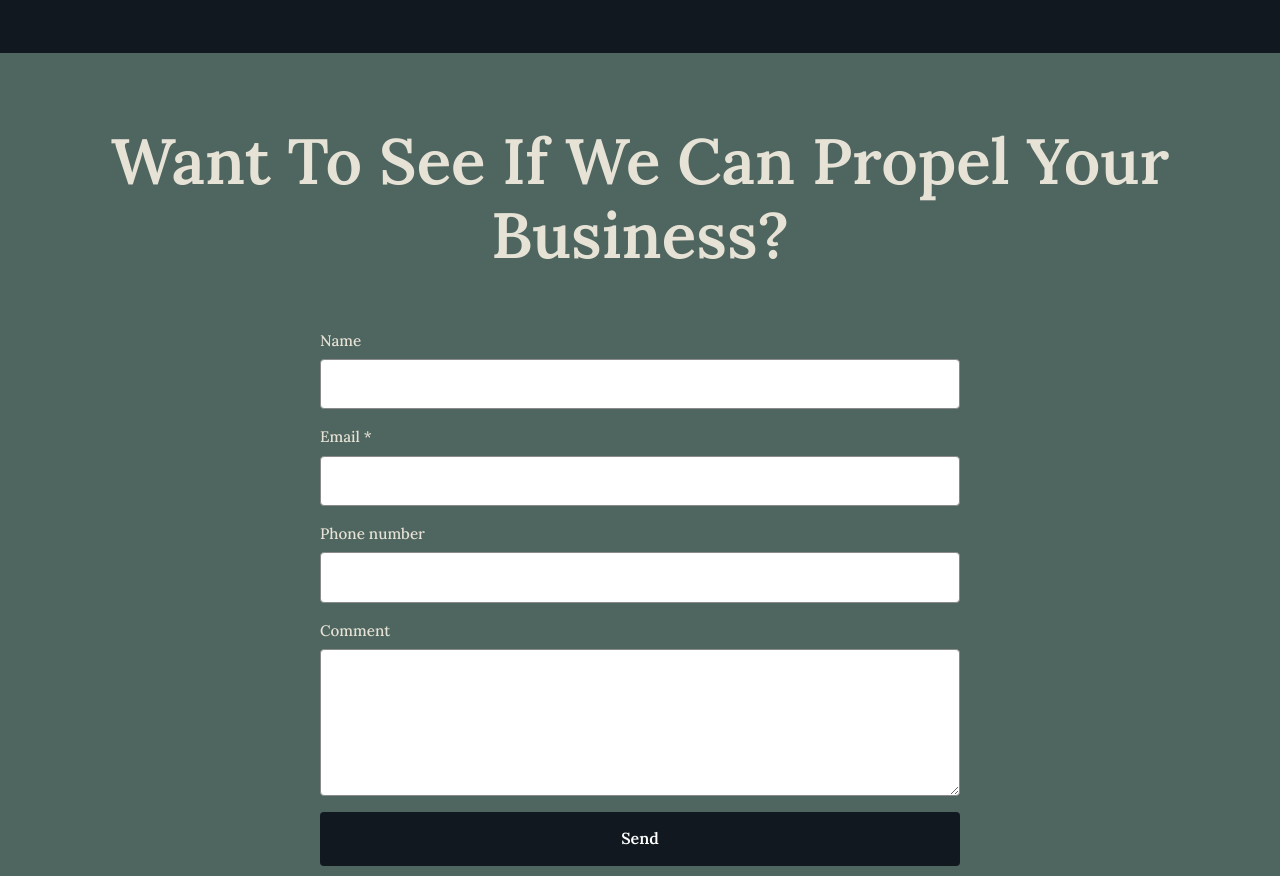
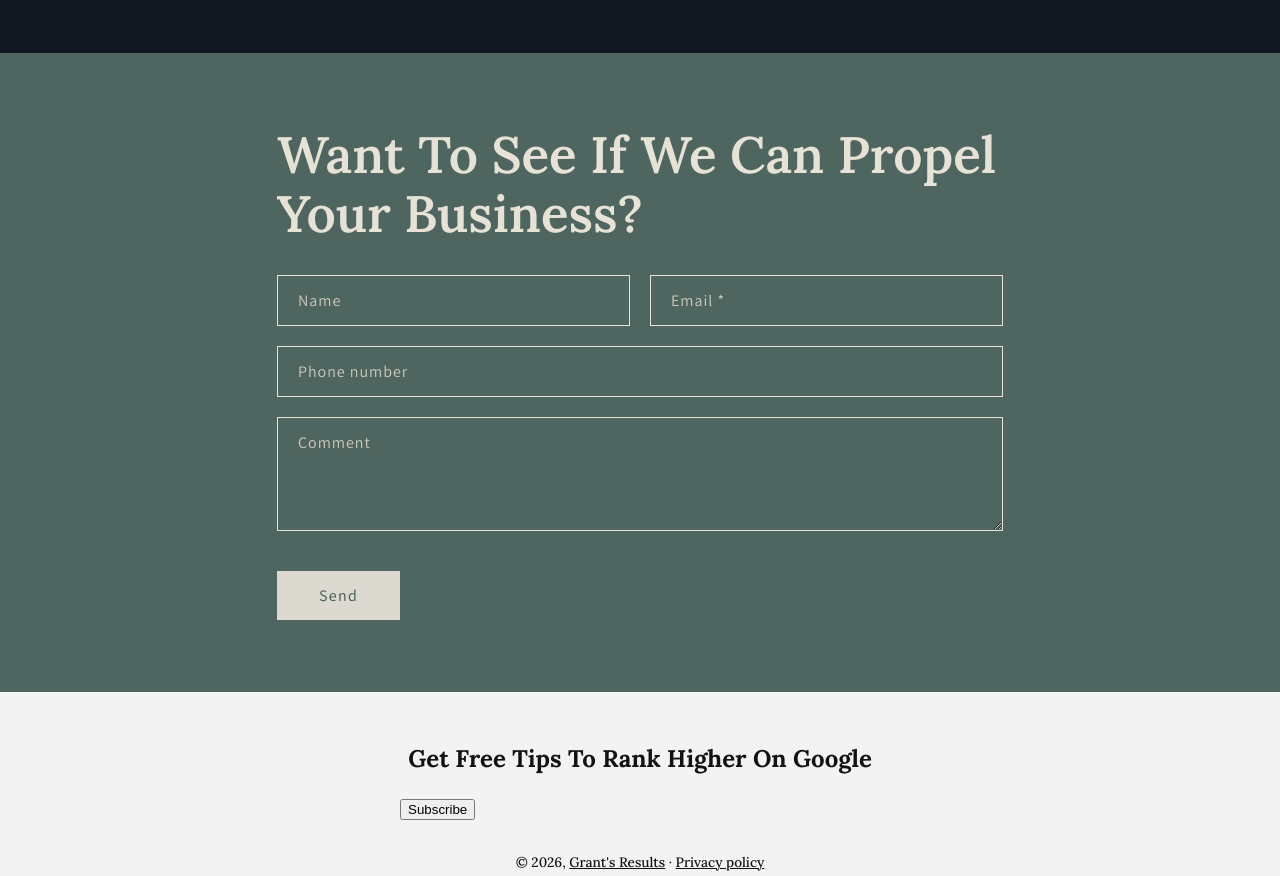
Before and after one commit to GrantsResults/GrantsResults.com, a plain HTML site: page public/index.html in a window 1280 px wide. Shown: the part 1380-2256 px from the top of the page. Drawn offline with Linux system fonts and the light colour scheme.

Commit message:
Restyle contact form to match design
Co-Authored-By: Claude Sonnet 5.5 <noreply@anthropic.com>
Claude-Session: https://claude.ai/code/session_01NYsHdjmMvBrJenZj97aWQ2

```diff
--- a/public/index.html
+++ b/public/index.html
@@ -54,10 +54,10 @@
       <h2>Want To See If We Can Propel Your Business?</h2>
       <!-- Replace YOUR_FORM_ID with your Formspree form ID (formspree.io), or point at your own endpoint. -->
       <form action="https://formspree.io/f/YOUR_FORM_ID" method="POST">
-        <label>Name<input type="text" name="name" autocomplete="name"></label>
-        <label>Email *<input type="email" name="email" required autocomplete="email"></label>
-        <label>Phone number<input type="tel" name="phone" autocomplete="tel"></label>
-        <label>Comment<textarea name="message" rows="5"></textarea></label>
+        <label class="half"><span class="sr">Name</span><input type="text" name="name" placeholder="Name" autocomplete="name"></label>
+        <label class="half"><span class="sr">Email</span><input type="email" name="email" placeholder="Email *" required autocomplete="email"></label>
+        <label class="full"><span class="sr">Phone number</span><input type="tel" name="phone" placeholder="Phone number" autocomplete="tel"></label>
+        <label class="full"><span class="sr">Comment</span><textarea name="message" rows="4" placeholder="Comment"></textarea></label>
         <button type="submit">Send</button>
       </form>
     </section>
--- a/public/styles.css
+++ b/public/styles.css
@@ -42,18 +42,28 @@ a { color: inherit; }
 
 .contact { background: #4f655f; color: #e6e2d6; }
 .contact h2 { color: #e6e2d6; }
-.contact label { color: #e6e2d6; }
 
-.contact form { max-width: 640px; margin: 0 auto; display: grid; gap: 16px; }
-label { display: grid; gap: 6px; font-size: .95rem; }
-input, textarea {
-  font: inherit; padding: 12px; border: 1px solid #8a8a8a; border-radius: 4px; width: 100%;
+.contact-inner, .contact h2, .contact form { max-width: 726px; margin-left: auto; margin-right: auto; }
+.contact h2 { text-align: left; font-size: clamp(2rem, 5vw, 3.2rem); margin-bottom: 32px; }
+.contact form { display: grid; grid-template-columns: 1fr 1fr; gap: 20px; }
+.contact label { display: block; margin: 0; }
+.contact .half { grid-column: span 1; }
+.contact .full { grid-column: 1 / -1; }
+.contact input, .contact textarea {
+  display: block; width: 100%; font-family: Assistant, -apple-system, "Segoe UI", Roboto, Arial, sans-serif;
+  font-size: 1rem; letter-spacing: .06em; color: #e6e2d6;
+  background: transparent; border: 1px solid #e6e2d6; border-radius: 0; padding: 14px 20px;
 }
-button {
-  font: inherit; font-weight: 600; padding: 14px 28px; border: 0; border-radius: 4px;
-  background: var(--accent); color: var(--accent-text); cursor: pointer;
+.contact textarea { min-height: 102px; resize: vertical; }
+.contact input::placeholder, .contact textarea::placeholder { color: #cfcbbf; opacity: 1; }
+.contact input:focus, .contact textarea:focus { outline: 2px solid #e6e2d6; outline-offset: 2px; }
+.contact button {
+  grid-column: 1 / -1; justify-self: start; margin-top: 20px;
+  font-family: Assistant, -apple-system, "Segoe UI", Roboto, Arial, sans-serif; font-size: 1rem; font-weight: 400; letter-spacing: .08em;
+  background: #dcdad0; color: #3f5651; border: 0; border-radius: 0; padding: 14px 42px; cursor: pointer;
 }
-button:hover { opacity: .85; }
+.contact button:hover { opacity: .88; }
+@media (max-width: 600px) { .contact form { grid-template-columns: 1fr; } .contact .half { grid-column: 1 / -1; } }
 
 .site-footer { background: var(--muted); text-align: center; padding: 48px 24px; }
 .site-footer h2 { margin: 0 0 20px; font-size: 1.5rem; }
```
